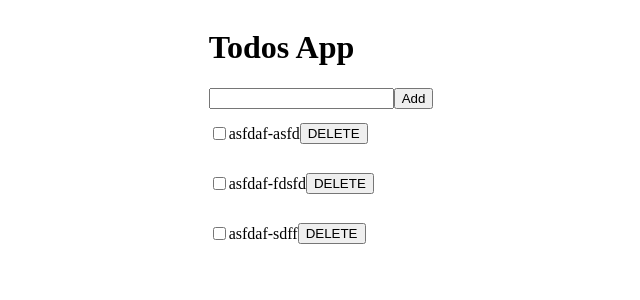
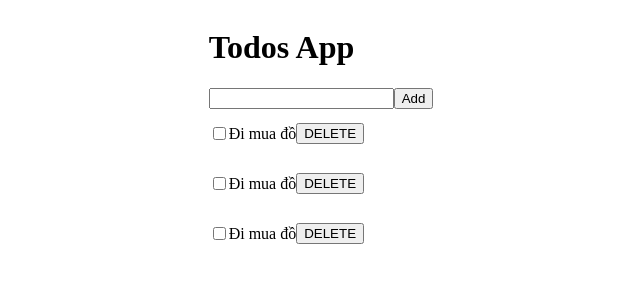
Before and after one commit to hungnv1997/todos-app-react-redux-bunma, a React (Create React App) app: page / in a window 1280 px wide. Shown: the top 300 px of the page, without its empty margins (319-959 px from the left). Built offline with nearby package versions, Linux system fonts and the light colour scheme.

Commit message:
create markTodo feature

```diff
--- a/src/components/Header.js
+++ b/src/components/Header.js
@@ -6,7 +6,8 @@ function Header(props) {
         props.addTodo(text,id)
     };
     const id = uuid()
-    const handleClickAddBtn = ()=>{
+    const handleClickAddBtn = (e)=>{
+        e.preventDefault()
         addTodo(userInput,id);
         setUserInput('')
     }
--- a/src/components/Todo.js
+++ b/src/components/Todo.js
@@ -1,18 +1,31 @@
-import React from 'react'
+import React, { useEffect, useState } from 'react'
 
 function Todo(props) {
+    //Props
     const {todo}=props;
+    const markTodo = (id)=>{
+        props.markTodo(id)
+    }
+    //State
+    const [isMarked, setIsMarked] = useState(false)
+    useEffect(() => {
+        setIsMarked(todo.isMarked)
+
+    }, [todo])
+
+    //Handle Func
     const handleClickDelete= ()=>{
         console.log(todo.id);
     }
     const handleChecked = ()=>{
-        console.log('checked',todo.id)
+        //console.log('checked',todo.id)
+        markTodo(todo.id)
     }
     return (
         <div>
             <div style = {{display:'flex', flexDirection:'row', alignItems:'center'}}>
                 <input type="checkbox" onChange={handleChecked} />
-                <p >{todo.id}</p>
+                <p style={(isMarked)?{textDecoration:'line-through'}:{textDecoration:'none'}}>{todo.text}</p>
                 <button onClick={handleClickDelete}>DELETE</button>
             </div>
         </div>
--- a/src/components/Todos.js
+++ b/src/components/Todos.js
@@ -1,6 +1,6 @@
 import React from 'react'
 import { useDispatch, useSelector } from 'react-redux'
-import { addTodo } from '../redux/actions/todosAction'
+import { addTodo, markTodo } from '../redux/actions/todosAction'
 import Header from './Header'
 import Todo from './Todo'
 
@@ -13,6 +13,10 @@ function Todos() {
         console.log('connect addTodo from redux')
         return dispatch(addTodo(text,id))
     }
+    const markTodoProps = (id)=>{
+        console.log('connect addTodo from redux')
+        return dispatch(markTodo(id))
+    }
     return (
         <div>
             <Header addTodo = {addTodoProps}/>
@@ -22,6 +26,7 @@ function Todos() {
                         <Todo
                             key = {todo.id}
                             todo= {todo}
+                            markTodo = {markTodoProps}
 
                         />
                     )
--- a/src/redux/actions/todosAction.js
+++ b/src/redux/actions/todosAction.js
@@ -10,3 +10,6 @@ export const addTodo = (text, id)=> {
 export const deleteTodo = (id) =>  {
     return {type: 'DELETE_TODO', id:id}
 }
+export const markTodo = (id) =>  {
+    return {type: 'MARK_TODO', id:id}
+}
--- a/src/redux/reducers/todosReducers.js
+++ b/src/redux/reducers/todosReducers.js
@@ -10,7 +10,12 @@ const todosReducer = (state=iState.length>0 && iState,action)=>{
             return [...state,newTodo]
         case 'DELETE_TODO':
             return state
-
+        case 'MARK_TODO':
+            const newTodos = state.map(todo=>{
+                if(todo.id===action.id){return {...todo, isMarked:!todo.isMarked}}
+                else return todo
+            })
+            return newTodos
         default: return state
     }
 
```
